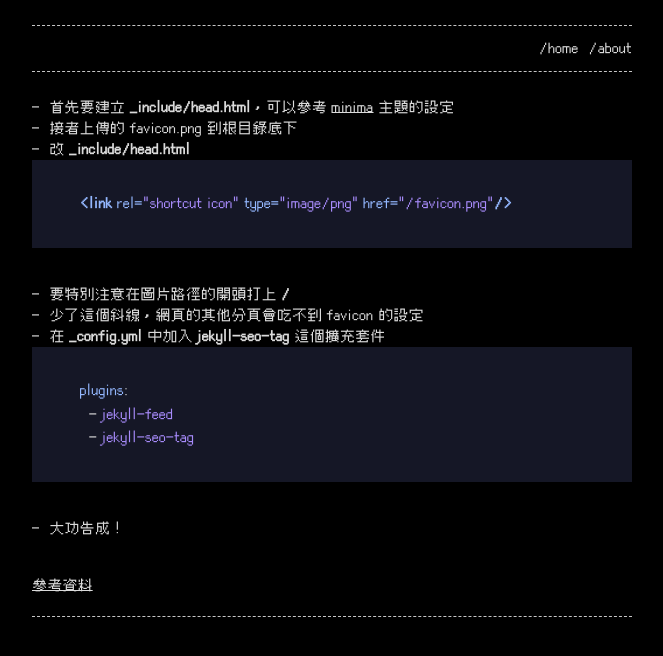
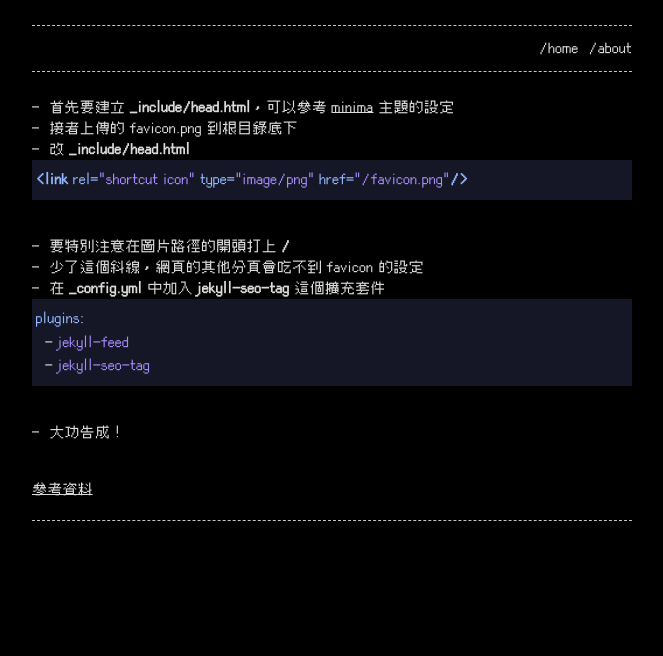
Before and after one commit to morningdip/home, a Jekyll site: the page built from _posts/2024-01-05-favicon.md, in a window 1280 px wide. Shown: the top 656 px of the page, without its empty margins (308-971 px from the left). Built offline with Jekyll 4.4.1, drawn with Linux system fonts in a browser that asks for light colours.

Commit message:
Update base.scss

```diff
--- a/_sass/base.scss
+++ b/_sass/base.scss
@@ -77,7 +77,7 @@ textarea { vertical-align: top; }
  */
 .lineno { color: var(--code-color-1); margin-right: 15px; }
 figure.highlight { margin: 5px 0; }
-pre, code { background-color: var(--raisin-black);  display: block;  border: 0;  padding: 1rem 1.5rem;  margin: 0;  overflow: auto;  font-size: $base-font-size;  color: var(--text-color);  line-height: 1.7 !important;  font-family: $base-font-family !important; }
+pre, code { background-color: var(--raisin-black);  display: block;  border: 0;  padding: 4px 2px;  margin: 0;  overflow: auto;  font-size: $base-font-size;  color: var(--text-color);  line-height: 1.7 !important;  font-family: $base-font-family !important; }
 .highlight .c { color: var(--roman-silver); font-style: italic } /* Comment */
 .highlight .err { color: var(--congo-pink); } /* Error */
 .highlight .k { color: var(--light-blue); } /* Keyword */
```
